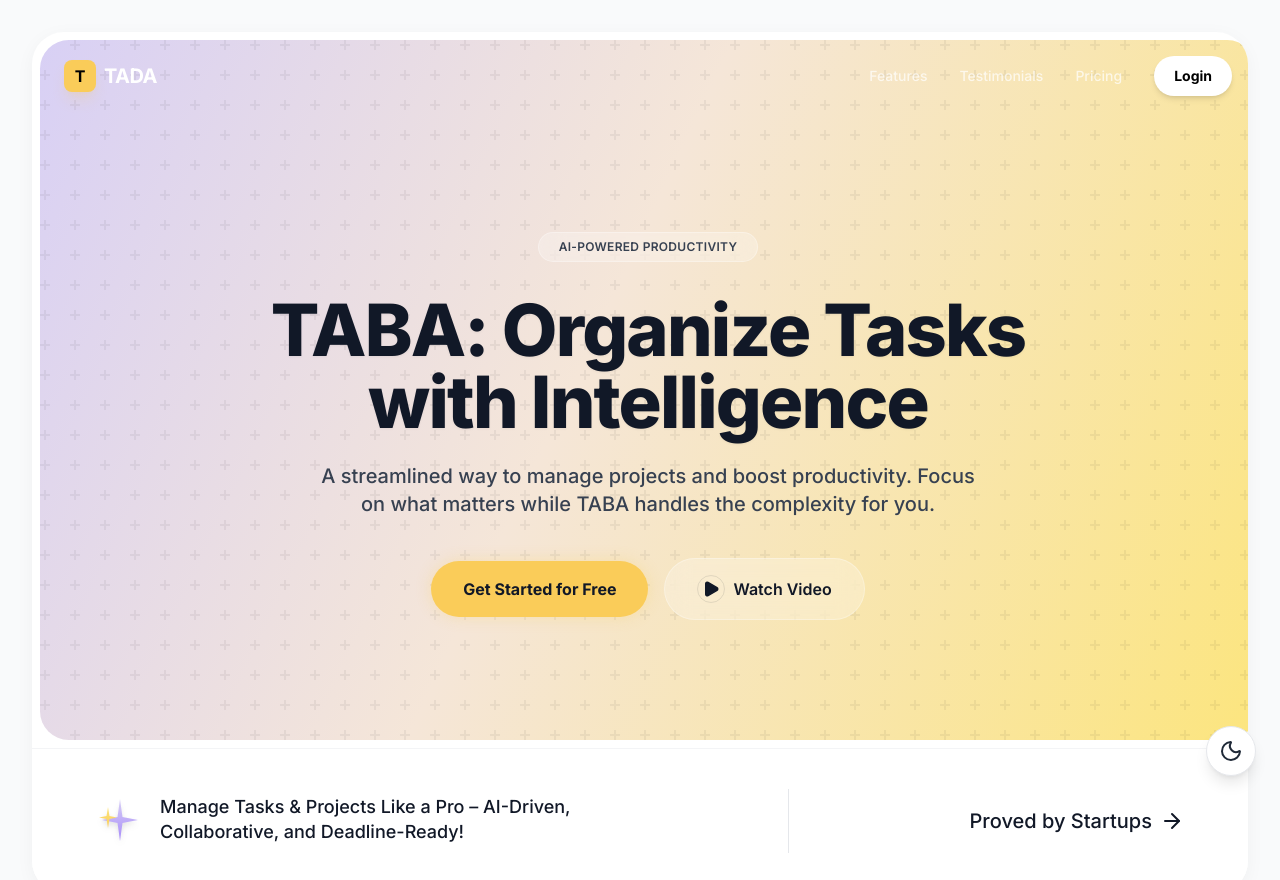
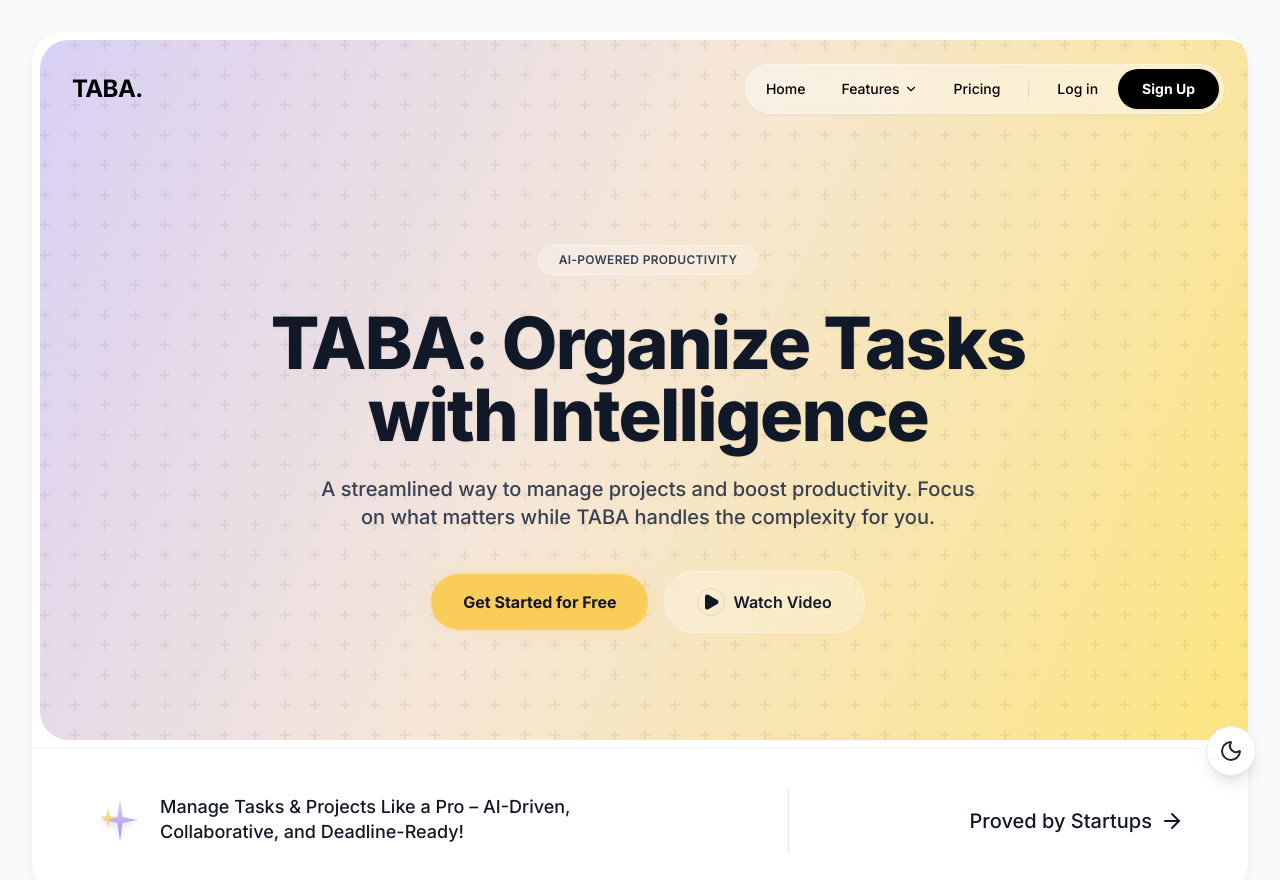
Before and after one commit to AdityaVN5/taba, a React (Vite) app: page / in a window 1280 px wide. Shown: the top 880 px of the page. Built offline with nearby package versions, Linux system fonts and the light colour scheme.

Commit message:
added login page

```diff
--- a/App.tsx
+++ b/App.tsx
@@ -25,7 +25,7 @@ export default function App() {
         <Routes>
           <Route path="/" element={
             <div className="min-h-screen flex items-center justify-center p-4 sm:p-8 transition-colors duration-300 bg-gray-50 dark:bg-black">
-               <div className="w-full max-w-[1400px] bg-white dark:bg-gray-900 rounded-[2rem] shadow-soft overflow-hidden relative transition-colors duration-300">
+               <div className="w-full max-w-[1600px] bg-white dark:bg-gray-900 rounded-[2rem] shadow-soft overflow-hidden relative transition-colors duration-300">
                   <div className="relative w-full h-auto min-h-[700px] rounded-[1.8rem] m-0 sm:m-2 bg-hero-gradient dark:bg-hero-gradient-dark flex flex-col items-center overflow-hidden transition-all duration-500">
                     <div className="absolute inset-0 pointer-events-none bg-pattern-dots bg-repeat opacity-100 mix-blend-multiply dark:mix-blend-soft-light"></div>
                     <Navbar />
@@ -38,7 +38,7 @@ export default function App() {
 
           <Route path="/login" element={
             <div className="min-h-screen flex items-center justify-center p-4 sm:p-8 transition-colors duration-300 bg-gray-50 dark:bg-black">
-               <div className="w-full max-w-[1400px] bg-white dark:bg-gray-900 rounded-[2rem] shadow-soft overflow-hidden relative transition-colors duration-300">
+               <div className="w-full max-w-[1600px] bg-white dark:bg-gray-900 rounded-[2rem] shadow-soft overflow-hidden relative transition-colors duration-300">
                   <div className="relative w-full h-auto min-h-[700px] rounded-[1.8rem] m-0 sm:m-2 bg-hero-gradient dark:bg-hero-gradient-dark flex flex-col items-center overflow-hidden transition-all duration-500">
                     <div className="absolute inset-0 pointer-events-none bg-pattern-dots bg-repeat opacity-100 mix-blend-multiply dark:mix-blend-soft-light"></div>
                     <LoginPage />
--- a/components/LoginPage.tsx
+++ b/components/LoginPage.tsx
@@ -1,14 +1,16 @@
-import React, { useState } from 'react';
-import { useAuthStore } from '../store/useAuthStore';
-import { useNavigate } from 'react-router-dom';
-
 interface LoginPageProps {
   onLogin?: () => void;
   onBack?: () => void;
 }
 
-export const LoginPage: React.FC<LoginPageProps> = () => {
+import React, { useState } from 'react';
+import { useAuthStore } from '../store/useAuthStore';
+import { useNavigate } from 'react-router-dom';
+import { ArrowLeft, Mail, Lock } from 'lucide-react';
+
+export const LoginPage: React.FC = () => {
   const [email, setEmail] = useState('');
+  const [password, setPassword] = useState('**********'); // Mock password
   const login = useAuthStore((state) => state.login);
   const navigate = useNavigate();
 
@@ -21,30 +23,72 @@ export const LoginPage: React.FC<LoginPageProps> = () => {
   };
 
   return (
-    <div className="flex flex-col items-center justify-center w-full h-full p-6 text-center">
-      <h2 className="text-3xl font-bold mb-6 text-white">Welcome Back</h2>
-      <form onSubmit={handleSubmit} className="w-full max-w-sm space-y-4">
+    <div className="relative w-full h-full min-h-[700px] flex items-center justify-center p-6">
+      {/* Back Link */}
+      <button
+        onClick={() => navigate('/')}
+        className="absolute top-8 left-8 flex items-center gap-2 text-gray-600 hover:text-black transition-colors"
+      >
+        <ArrowLeft size={18} />
+        <span className="text-sm font-medium">Back to Home</span>
+      </button>
+
+      {/* Login Card */}
+      <div className="w-full max-w-md bg-white rounded-[2.5rem] shadow-xl p-10 flex flex-col items-center">
+        <h2 className="text-3xl font-bold mb-2 text-gray-900">Welcome Back</h2>
+        <p className="text-gray-500 mb-10 text-center">Please sign in to your TABA account</p>
+
+        <form onSubmit={handleSubmit} className="w-full space-y-6">
+          <div className="space-y-2">
+            <label className="text-sm font-semibold text-gray-700 ml-1">Email</label>
+            <div className="relative">
+              <Mail className="absolute left-4 top-1/2 -translate-y-1/2 text-gray-400" size={18} />
               <input
                 type="email"
-          placeholder="Enter your email"
+                placeholder="intern@demo.com"
                 value={email}
                 onChange={(e) => setEmail(e.target.value)}
-          className="w-full px-4 py-3 rounded-lg bg-white/10 border border-white/20 text-white placeholder-white/50 focus:outline-none focus:ring-2 focus:ring-accent-yellow"
+                className="w-full pl-12 pr-4 py-3.5 rounded-xl border border-gray-200 focus:outline-none focus:ring-2 focus:ring-accent-yellow/50 transition-all text-gray-900"
                 required
               />
+            </div>
+          </div>
+
+          <div className="space-y-2">
+            <label className="text-sm font-semibold text-gray-700 ml-1">Password</label>
+            <div className="relative">
+              <Lock className="absolute left-4 top-1/2 -translate-y-1/2 text-gray-400" size={18} />
+              <input
+                type="password"
+                placeholder="********"
+                value={password}
+                onChange={(e) => setPassword(e.target.value)}
+                className="w-full pl-12 pr-4 py-3.5 rounded-xl border border-gray-200 focus:outline-none focus:ring-2 focus:ring-accent-yellow/50 transition-all text-gray-900"
+                required
+              />
+            </div>
+          </div>
+
+          <div className="flex items-center justify-between px-1">
+            <label className="flex items-center gap-2 cursor-pointer">
+              <input type="checkbox" className="w-4 h-4 rounded border-gray-300 text-accent-yellow focus:ring-accent-yellow" />
+              <span className="text-xs text-gray-600 font-medium">Remember me</span>
+            </label>
+            <a href="#" className="text-xs text-gray-900 font-bold hover:underline">Forgot password?</a>
+          </div>
+
           <button
             type="submit"
-          className="w-full py-3 bg-accent-yellow text-black font-bold rounded-lg hover:bg-yellow-400 transition-colors"
+            className="w-full py-4 bg-accent-yellow text-gray-900 font-bold rounded-xl hover:bg-yellow-400 transition-all shadow-md shadow-accent-yellow/20 text-sm tracking-wide mt-2"
           >
-          Sign In
+            Log In
           </button>
         </form>
-      <button
-        onClick={() => navigate('/')}
-        className="mt-4 text-sm text-white/70 hover:text-white underline"
-      >
-        Back to Home
-      </button>
+
+        <p className="mt-8 text-xs text-gray-600">
+          Don't have an account? <a href="#" className="text-gray-900 font-bold hover:underline">Sign up</a>
+        </p>
+      </div>
     </div>
   );
 };
--- a/components/Navbar.tsx
+++ b/components/Navbar.tsx
@@ -1,5 +1,5 @@
 import React from 'react';
-import { Menu, X } from 'lucide-react';
+import { Menu, X, ChevronDown } from 'lucide-react';
 import { useNavigate } from 'react-router-dom';
 
 export const Navbar = () => {
@@ -7,30 +7,45 @@ export const Navbar = () => {
   const navigate = useNavigate();
 
   return (
-    <nav className="w-full px-6 py-4 flex items-center justify-between relative z-50">
-      <div className="flex items-center gap-2">
-        <div className="w-8 h-8 bg-accent-yellow rounded-lg flex items-center justify-center shadow-lg shadow-accent-yellow/20">
-           <span className="font-bold text-black">T</span>
-        </div>
-        <span className="font-bold text-xl text-white tracking-tight">TADA</span>
+    <nav className="w-full px-8 py-6 flex items-center justify-between relative z-50">
+      {/* Logo */}
+      <div className="flex items-center cursor-pointer" onClick={() => navigate('/')}>
+        <span className="font-bold text-2xl text-black tracking-tight">TABA.</span>
       </div>
 
-      {/* Desktop Menu */}
-      <div className="hidden md:flex items-center gap-8">
-        <a href="#features" className="text-sm font-medium text-white/70 hover:text-white transition-colors">Features</a>
-        <a href="#testimonials" className="text-sm font-medium text-white/70 hover:text-white transition-colors">Testimonials</a>
-        <a href="#pricing" className="text-sm font-medium text-white/70 hover:text-white transition-colors">Pricing</a>
+      {/* Desktop Menu Pill */}
+      <div className="hidden md:flex items-center gap-1 p-1 bg-white/40 dark:bg-white/10 backdrop-blur-md rounded-full border border-white/40 dark:border-white/20 shadow-sm">
+        <a href="/" className="text-sm font-medium text-black dark:text-white hover:opacity-60 transition-opacity px-4 py-2">
+            Home
+        </a>
+        <div className="flex items-center gap-1 cursor-pointer hover:opacity-60 transition-opacity px-4 py-2">
+            <span className="text-sm font-medium text-black dark:text-white">Features</span>
+            <ChevronDown size={14} className="text-black dark:text-white" />
+        </div>
+        <a href="#pricing" className="text-sm font-medium text-black dark:text-white hover:opacity-60 transition-opacity px-4 py-2">
+            Pricing
+        </a>
+
+        <div className="w-[1px] h-4 bg-black/10 dark:bg-white/20 mx-2"></div>
+
         <button
           onClick={() => navigate('/login')}
-          className="text-sm font-bold text-black bg-white px-5 py-2.5 rounded-full hover:bg-accent-yellow transition-all duration-300 shadow-md hover:shadow-lg transform hover:-translate-y-0.5"
+          className="text-sm font-medium text-black dark:text-white hover:opacity-60 transition-opacity px-4 py-2"
         >
-          Login
+          Log in
+        </button>
+
+        <button
+          onClick={() => navigate('/login')}
+          className="text-sm font-bold text-white bg-black dark:bg-white dark:text-black px-6 py-2.5 rounded-full hover:opacity-90 transition-all shadow-sm"
+        >
+          Sign Up
         </button>
       </div>
 
       {/* Mobile Menu Button */}
       <button
-        className="md:hidden text-white p-2"
+        className="md:hidden text-black dark:text-white p-2"
         onClick={() => setIsOpen(!isOpen)}
       >
         {isOpen ? <X /> : <Menu />}
@@ -38,18 +53,30 @@ export const Navbar = () => {
 
       {/* Mobile Menu Overlay */}
       {isOpen && (
-        <div className="absolute top-full left-0 right-0 bg-gray-900/95 backdrop-blur-lg p-6 flex flex-col gap-4 border-b border-white/10 animate-in fade-in slide-in-from-top-4">
-          <a href="#features" className="text-white/80 hover:text-white py-2">Features</a>
-          <a href="#testimonials" className="text-white/80 hover:text-white py-2">Testimonials</a>
-          <a href="#pricing" className="text-white/80 hover:text-white py-2">Pricing</a>
+        <div className="absolute top-full left-0 right-0 mx-6 mt-2 bg-white/90 dark:bg-gray-900/95 backdrop-blur-lg p-6 rounded-2xl flex flex-col gap-4 border border-gray-200 dark:border-white/10 shadow-xl animate-in fade-in slide-in-from-top-4 overflow-hidden">
+          <a href="/" className="text-black dark:text-white font-medium py-2 border-b border-gray-100 dark:border-white/5">Home</a>
+          <div className="flex items-center justify-between py-2 border-b border-gray-100 dark:border-white/5">
+            <span className="text-black dark:text-white font-medium">Features</span>
+            <ChevronDown size={16} className="text-black dark:text-white" />
+          </div>
+          <a href="#pricing" className="text-black dark:text-white font-medium py-2 border-b border-gray-100 dark:border-white/5">Pricing</a>
           <button
             onClick={() => {
               navigate('/login');
               setIsOpen(false);
             }}
-            className="w-full bg-accent-yellow text-black font-bold py-3 rounded-xl"
+            className="text-black dark:text-white font-medium py-2 text-left"
           >
-            Login
+            Log in
+          </button>
+          <button
+            onClick={() => {
+              navigate('/login');
+              setIsOpen(false);
+            }}
+            className="w-full bg-black dark:bg-white text-white dark:text-black font-bold py-3 rounded-xl shadow-lg"
+          >
+            Sign Up
           </button>
         </div>
       )}
```
Lines whose indentation alone changed are shown as unchanged.
